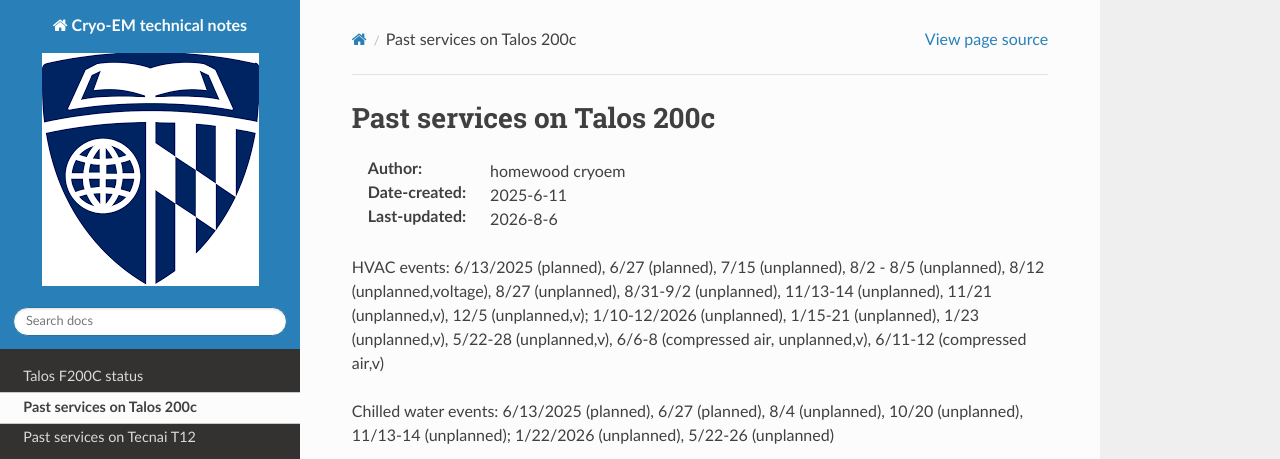
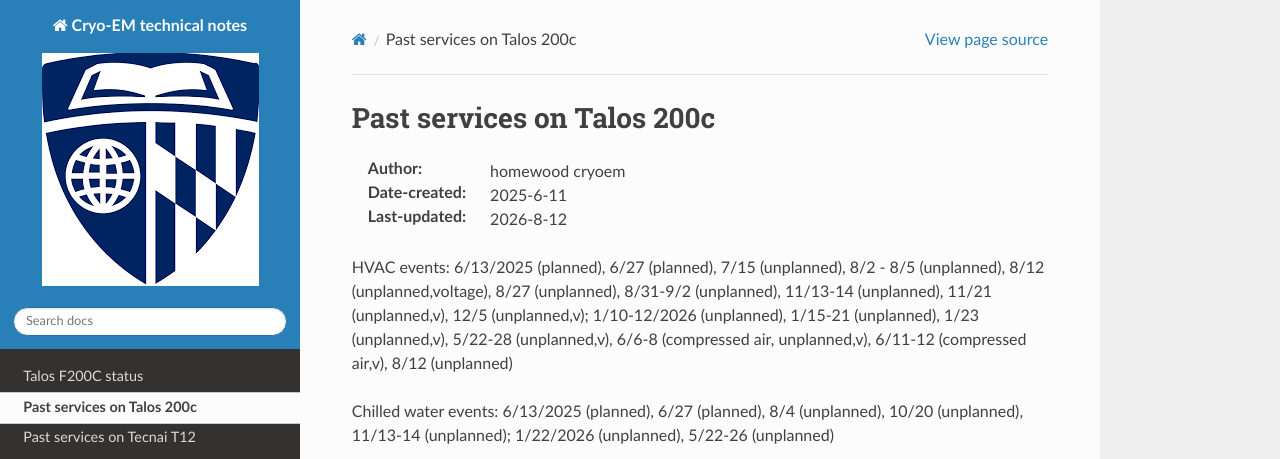
Before and after one commit to coherency224/hop-em, a Sphinx documentation site: the page built from docs/source/Past_services.rst, in a window 1280 px wide and 900 px high. Shown: the top 459 px of the window. Built offline with Sphinx 7.4.7 and the Read the Docs theme 3.1.0, drawn with Linux system fonts in a browser that asks for light colours; pages that are not in the unit, such as notebooks, are missing from menus.

Commit message:
Update Past_services.rst

```diff
--- a/docs/source/Past_services.rst
+++ b/docs/source/Past_services.rst
@@ -5,9 +5,9 @@
 
 :Author: homewood cryoem
 :Date-created: 2025-6-11
-:Last-updated: 2026-8-6
+:Last-updated: 2026-8-12
 
-HVAC events: 6/13/2025 (planned), 6/27 (planned), 7/15 (unplanned), 8/2 - 8/5 (unplanned), 8/12 (unplanned,voltage), 8/27 (unplanned), 8/31-9/2 (unplanned), 11/13-14 (unplanned), 11/21 (unplanned,v), 12/5 (unplanned,v); 1/10-12/2026 (unplanned), 1/15-21 (unplanned), 1/23 (unplanned,v), 5/22-28 (unplanned,v), 6/6-8 (compressed air, unplanned,v), 6/11-12 (compressed air,v)
+HVAC events: 6/13/2025 (planned), 6/27 (planned), 7/15 (unplanned), 8/2 - 8/5 (unplanned), 8/12 (unplanned,voltage), 8/27 (unplanned), 8/31-9/2 (unplanned), 11/13-14 (unplanned), 11/21 (unplanned,v), 12/5 (unplanned,v); 1/10-12/2026 (unplanned), 1/15-21 (unplanned), 1/23 (unplanned,v), 5/22-28 (unplanned,v), 6/6-8 (compressed air, unplanned,v), 6/11-12 (compressed air,v), 8/12 (unplanned)
 
 Chilled water events: 6/13/2025 (planned), 6/27 (planned), 8/4 (unplanned), 10/20 (unplanned),  11/13-14 (unplanned); 1/22/2026 (unplanned), 5/22-26 (unplanned)
 
```
